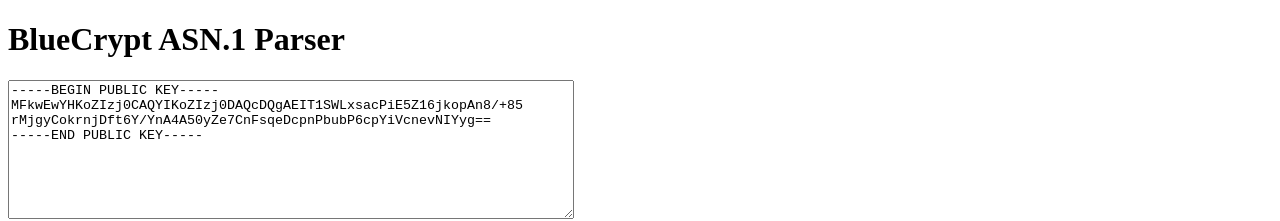
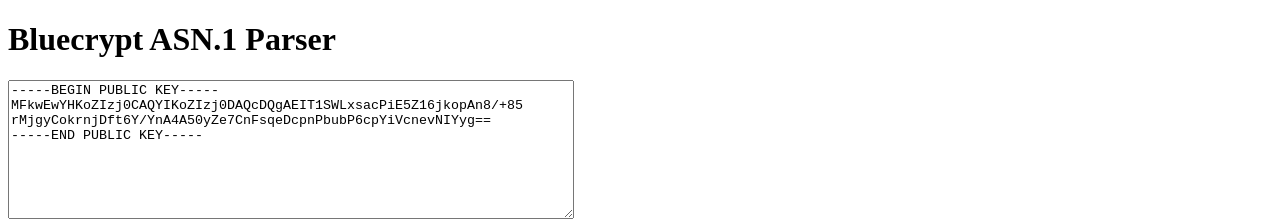
Before and after one commit to oelna/asn1-tools.js, a website: page index.html in a window 1280 px wide. Shown: the top 221 px of the page. Drawn offline with Linux system fonts and the light colour scheme.

Commit message:
v1.0.1: fix typos in docs and comments

```diff
--- a/index.html
+++ b/index.html
@@ -1,7 +1,7 @@
 <!DOCTYPE html>
 <html>
 <head>
-  <title>ASN.1 Parser - BlueCrypt</title>
+  <title>ASN.1 Parser - Bluecrypt</title>
   <style>
     textarea {
       width: 42em;
@@ -10,7 +10,7 @@
   </style>
 </head>
 <body>
-  <h1>BlueCrypt ASN.1 Parser</h1>
+  <h1>Bluecrypt ASN.1 Parser</h1>
 
   <textarea class="js-input" placeholder="Paste a PEM here">-----BEGIN PUBLIC KEY-----
 MFkwEwYHKoZIzj0CAQYIKoZIzj0DAQcDQgAEIT1SWLxsacPiE5Z16jkopAn8/+85
--- a/package.json
+++ b/package.json
@@ -1,7 +1,7 @@
 {
   "name": "asn1-parser",
-  "version": "1.0.0",
-  "description": "An ASN.1 parser in less than 100 lines of Vanilla JavaScript, part of the BlueCrypt suite.",
+  "version": "1.0.1",
+  "description": "An ASN.1 parser in less than 100 lines of Vanilla JavaScript, part of the Bluecrypt suite.",
   "homepage": "https://git.coolaj86.com/coolaj86/asn1-parser.js",
   "main": "asn1-parser.js",
   "directories": {
```
Also changed, not shown: README.md.
